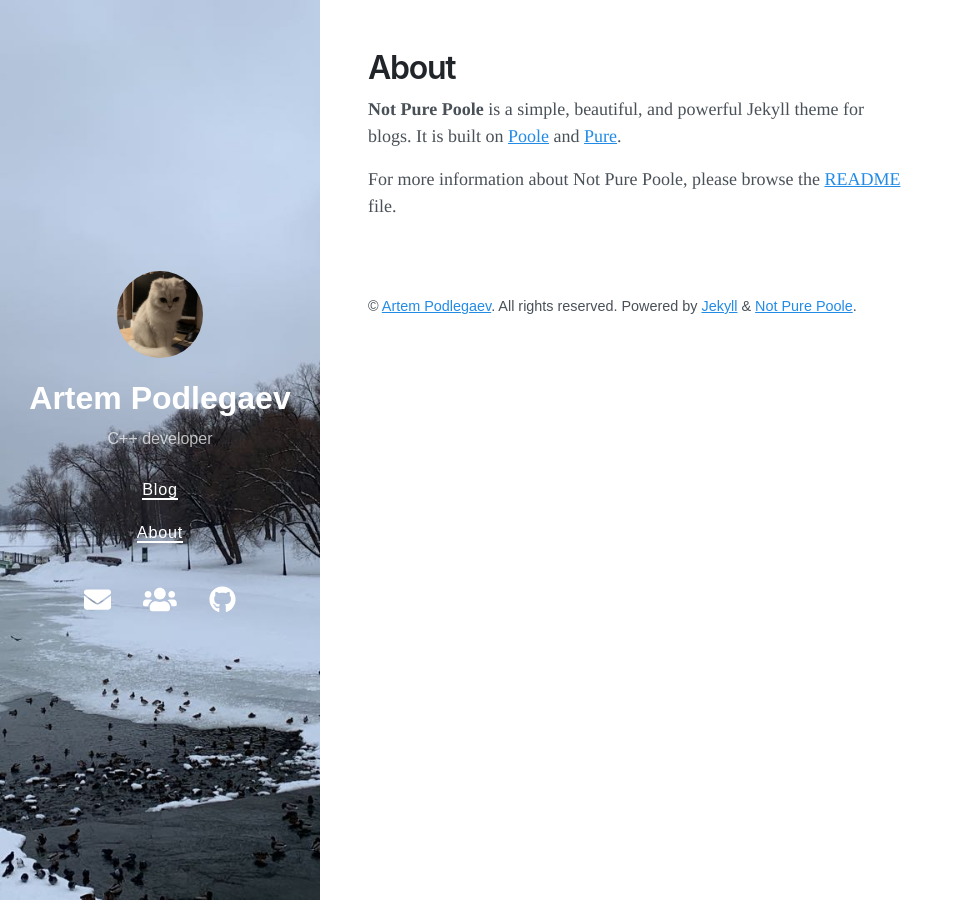
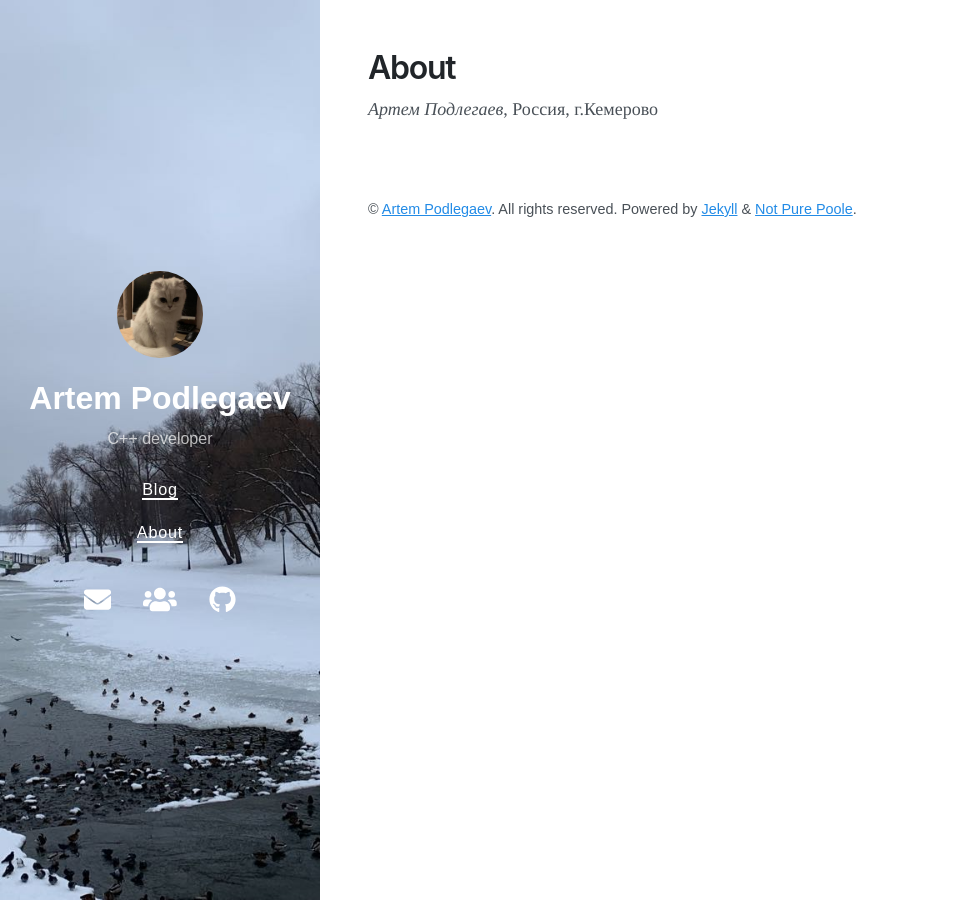
Before and after one commit to artemkaFismat/artemka_fismat, a Jekyll site: the page built from about.md, in a window 1280 px wide. Shown: the whole page, without its empty margins (0-964 px from the left). Built offline with Jekyll 4.4.1, drawn with Linux system fonts in a browser that asks for light colours; nearby versions of some CDN libraries.

Commit message:
Update about.md

```diff
--- a/about.md
+++ b/about.md
@@ -3,6 +3,4 @@
 title: About
 ---
 
-**Not Pure Poole** is a simple, beautiful, and powerful Jekyll theme for blogs. It is built on [Poole](https://github.com/poole/poole) and [Pure](https://purecss.io/).
-
-For more information about Not Pure Poole, please browse the [README](https://github.com/vszhub/not-pure-poole) file.
+*Артем Подлегаев*, Россия, г.Кемерово
```
